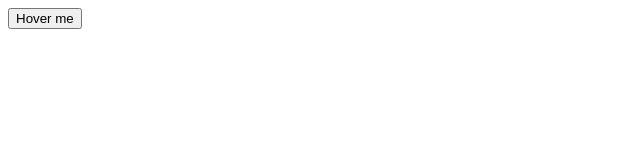
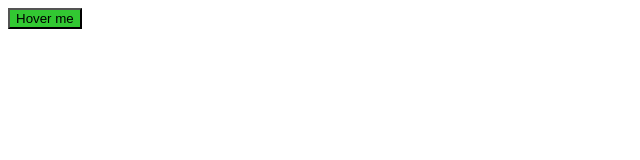
Before and after one commit to bernardocid27/curso_angularjs, a plain HTML site: page hola_controller/tarea 16/index.html in a window 1280 px wide. Shown: the whole page, without its empty margins (0-640 px from the left). Drawn offline with nearby package versions, Linux system fonts and the light colour scheme.

Commit message:
clase 16.2

```diff
--- a/hola_controller/tarea 16/index.html
+++ b/hola_controller/tarea 16/index.html
@@ -1,13 +1,21 @@
 <!DOCTYPE html>
 <html ng-app>
 <head>
+    <style>
+        .hover{
+            background-color: rgb(200,50,50);
+        }
+        .no-hover{
+            background-color: rgb(50,200,50);
+        }
+    </style>
     <meta charset="utf-8">
     <title>Mi primera pagina con AngularJS</title>
     <script src="https://ajax.googleapis.com/ajax/libs/angularjs/1.2.32/angular.min.js"></script>
 
 </head>
 <body>
-    <button ng-mouseover="bandera = true" ng-mouseout="bandera = false">
+    <button ng-click="bandera = !bandera" ng-class="{'hover': bandera, 'no-hover': !bandera}">
         Hover me
     </button> <span ng-show="bandera">&lt;- click me</span>
     <p>
```
